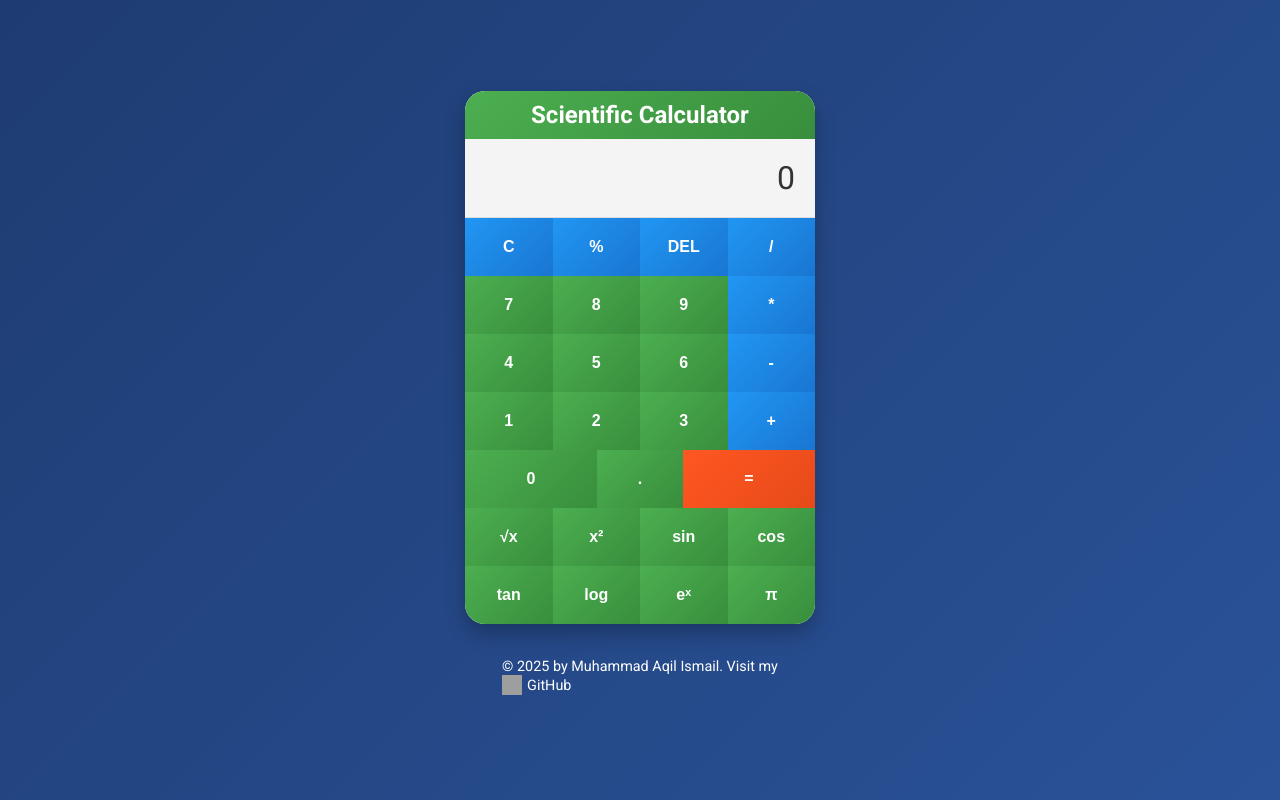
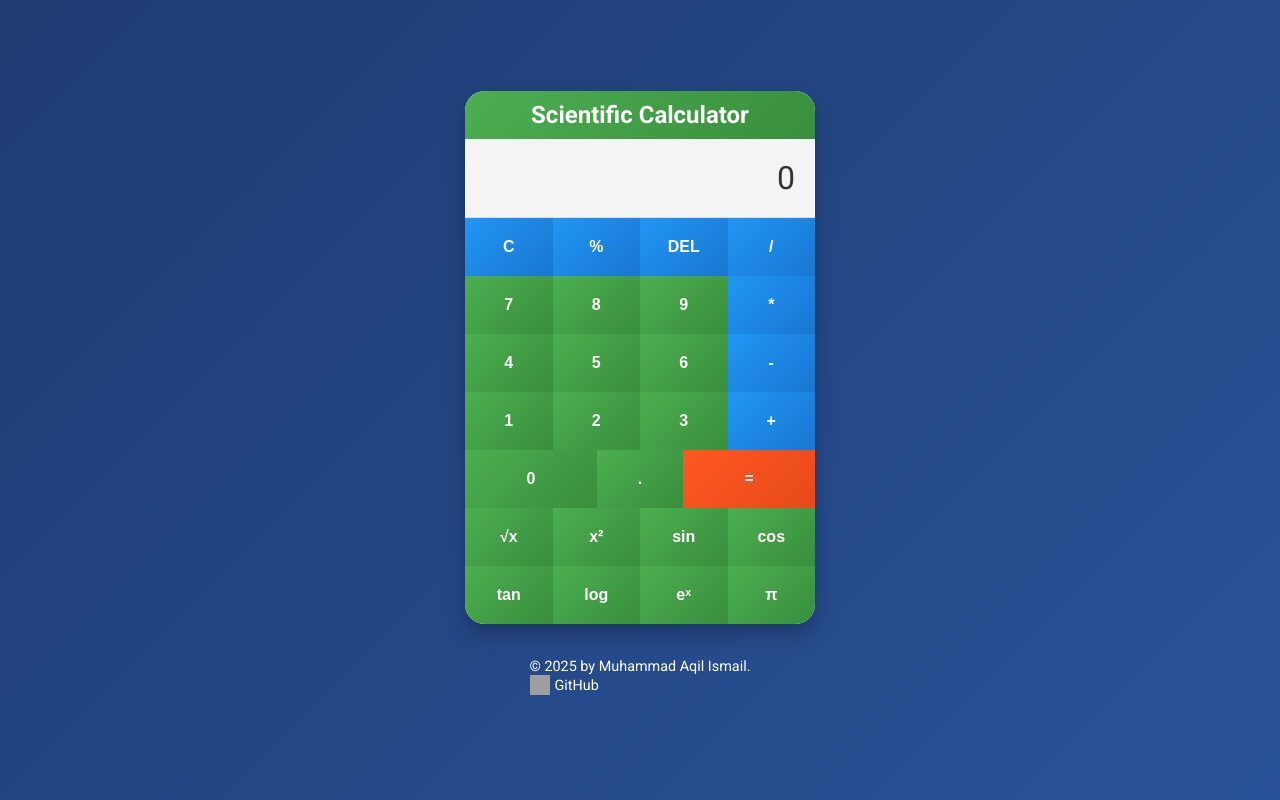
Before and after one commit to BlankedWave/Scientific-Calculator, a plain HTML site: page index.html in a window 1280 px wide. Drawn offline with Linux system fonts and the light colour scheme; grey boxes are pictures that could not be loaded.

Commit message:
Update index.html

```diff
--- a/index.html
+++ b/index.html
@@ -140,7 +140,7 @@
         </div>
     </div>
     <footer>
-        <p>&copy; 2025 by Muhammad Aqil Ismail. Visit my <a href="https://github.com/BlankedWave" target="_blank"><img src="https://github.githubassets.com/images/modules/logos_page/GitHub-Mark.png" alt="GitHub Logo"> GitHub</a></p>
+        <p>&copy; 2025 by Muhammad Aqil Ismail. <a href="https://github.com/BlankedWave" target="_blank"><img src="https://github.githubassets.com/images/modules/logos_page/GitHub-Mark.png" alt="GitHub Logo"> GitHub</a></p>
     </footer>
     <script>
         const display = document.getElementById('display');
```
